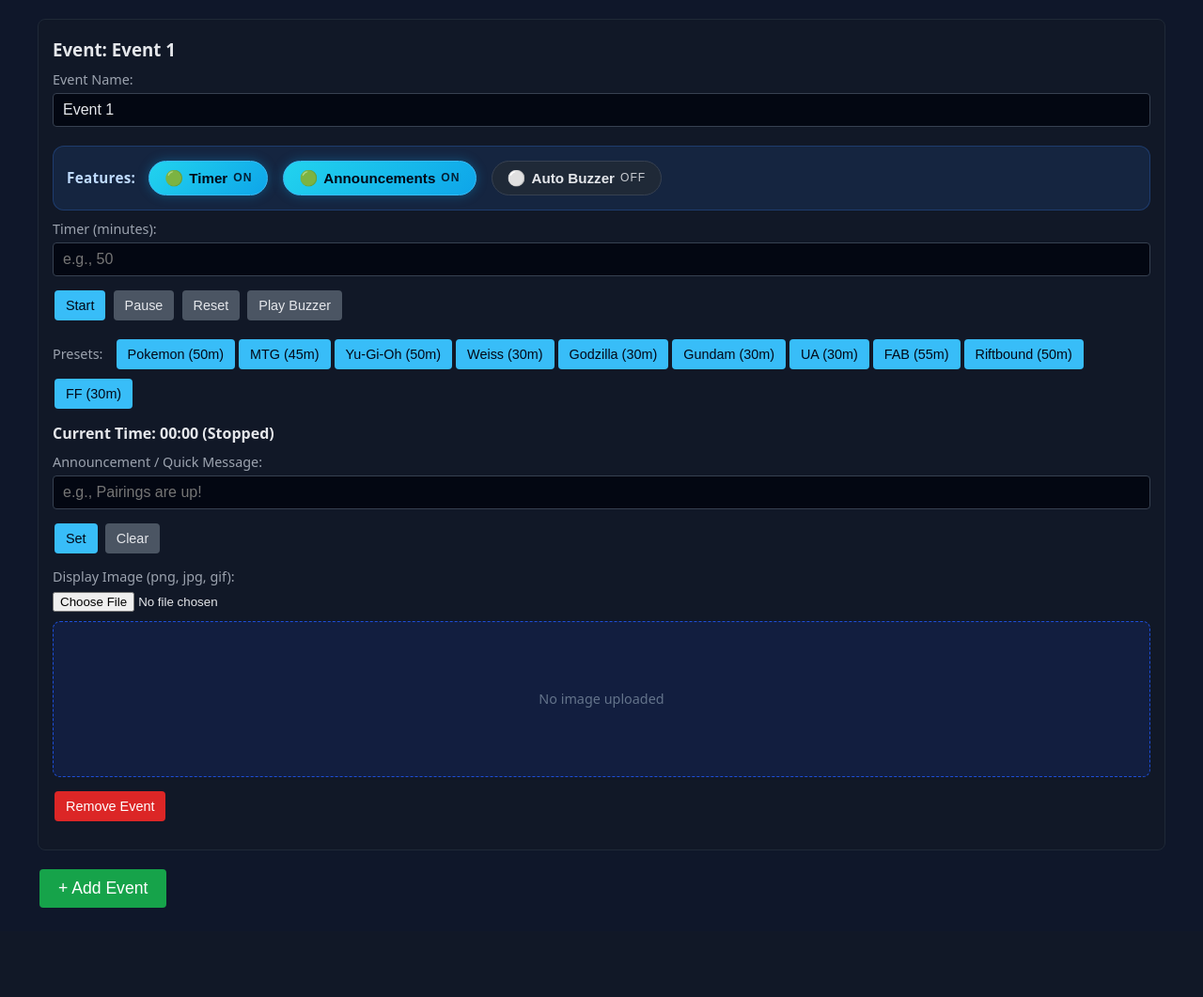
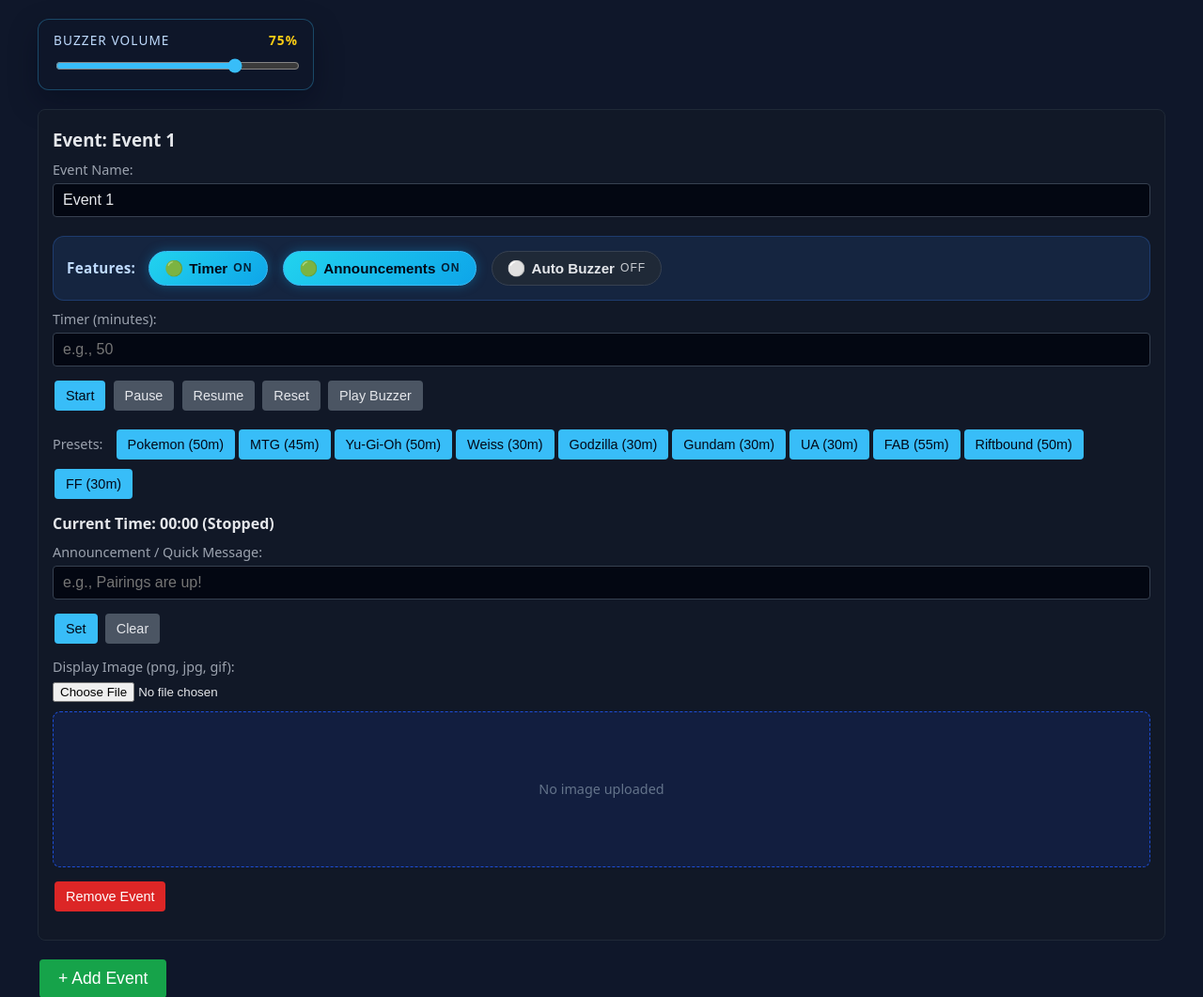
Before and after one commit to BaxterKrug/TimeTwister, a Flask app: page / in a window 1280 px wide. Shown: the part 76-1137 px from the top of the page at 94% size. Before the commit the page ends 1042 px from the top, so only its background shows below. Run offline with Flask 3, Linux system fonts and the light colour scheme.

Commit message:
Changes to be committed: 	modified:   README.md 	modified:   __pycache__/main.cpython-313.pyc 	modified:   main.py 	modified:   templates/control.html 	modified:   templates/display.html

```diff
--- a/main.py
+++ b/main.py
@@ -18,6 +18,7 @@ DEFAULT_FEATURES = {
     "message": True,
     "buzzer": False,
 }
+DEFAULT_BUZZER_VOLUME = 0.75
 
 # ------------ State ------------
 
@@ -29,6 +30,9 @@ state = {
         "mode": None,
         "timestamp": None,
     },
+    "settings": {
+        "buzzer_volume": DEFAULT_BUZZER_VOLUME,
+    },
 }
 
 # ------------ Helpers ------------
@@ -37,14 +41,15 @@ def get_remaining(timer):
     if not timer.get("running") or timer.get("end_ts") is None:
         return timer.get("duration", 0)
     remaining = int(timer["end_ts"] - time.time())
-    return max(0, remaining)
+    return remaining
 
 def format_seconds(sec):
-    m, s = divmod(int(sec), 60)
+    sign = '-' if sec < 0 else ''
+    m, s = divmod(abs(int(sec)), 60)
     h, m = divmod(m, 60)
     if h > 0:
-        return f"{h:02d}:{m:02d}:{s:02d}"
-    return f"{m:02d}:{s:02d}"
+        return f"{sign}{h:02d}:{m:02d}:{s:02d}"
+    return f"{sign}{m:02d}:{s:02d}"
 
 
 def ensure_features(timer):
@@ -113,13 +118,14 @@ def api_state():
         features = ensure_features(t).copy()
         ensure_timer_meta(t)
         remaining = get_remaining(t)
-        if t.get("running") and remaining == 0:
-            t["running"] = False
-            t["duration"] = 0
-            t["end_ts"] = None
-            if features.get("buzzer") and not t.get("auto_buzzer_fired"):
-                trigger_buzzer(tid, mode="auto")
-                t["auto_buzzer_fired"] = True
+        if (
+            t.get("running")
+            and remaining <= 0
+            and features.get("buzzer")
+            and not t.get("auto_buzzer_fired")
+        ):
+            trigger_buzzer(tid, mode="auto")
+            t["auto_buzzer_fired"] = True
         timers_out[tid] = {
             "label": t["label"],
             "end_ts": t["end_ts"],
@@ -127,6 +133,7 @@ def api_state():
             "running": t["running"],
             "message": t["message"],
             "display_remaining": format_seconds(remaining),
+            "overtime": remaining < 0,
             "long_duration": remaining >= 3600,
             "features": features,
             "image_url": t.get("image_url"),
@@ -134,7 +141,21 @@ def api_state():
     return jsonify({
         "timers": timers_out,
         "buzzer": state.get("buzzer", {}),
+        "settings": state.get("settings", {"buzzer_volume": DEFAULT_BUZZER_VOLUME}),
     })
+
+
+@app.route("/api/settings/buzzer-volume", methods=["POST"])
+def api_set_buzzer_volume():
+    data = request.get_json(force=True)
+    try:
+        volume = float(data.get("volume"))
+    except (TypeError, ValueError):
+        return jsonify({"error": "Invalid volume"}), 400
+    volume = max(0.0, min(1.0, volume))
+    settings = state.setdefault("settings", {})
+    settings["buzzer_volume"] = volume
+    return jsonify({"ok": True, "settings": settings})
 
 @app.route("/api/timers/add", methods=["POST"])
 def add_timer():
@@ -192,6 +213,20 @@ def api_timer_stop(tid):
         state["timers"][tid]["end_ts"] = None
         state["timers"][tid]["running"] = False
     return jsonify({"ok": True})
+
+
+@app.route("/api/timer/<tid>/resume", methods=["POST"])
+def api_timer_resume(tid):
+    timer = state["timers"].get(tid)
+    if not timer:
+        return jsonify({"error": "Timer not found"}), 404
+    if timer.get("running"):
+        return jsonify({"error": "Timer already running"}), 400
+    remaining = timer.get("duration", 0)
+    timer["end_ts"] = time.time() + remaining
+    timer["running"] = True
+    return jsonify({"ok": True})
+
 
 @app.route("/api/timer/<tid>/reset", methods=["POST"])
 def api_timer_reset(tid):
--- a/templates/control.html
+++ b/templates/control.html
@@ -110,6 +110,40 @@
       border-color: #60a5fa;
     }
     .row.muted { color: #9ca3af; font-size: 0.85em; }
+    .global-controls {
+      display: flex;
+      justify-content: flex-start;
+      gap: 24px;
+      margin-bottom: 20px;
+      flex-wrap: wrap;
+    }
+    .volume-control {
+      background: rgba(15, 23, 42, 0.85);
+      border: 1px solid rgba(56, 189, 248, 0.3);
+      border-radius: 12px;
+      padding: 12px 16px;
+      min-width: 260px;
+      box-shadow: 0 12px 30px rgba(2, 6, 23, 0.35);
+    }
+    .volume-labels {
+      display: flex;
+      justify-content: space-between;
+      align-items: center;
+      margin-bottom: 8px;
+      text-transform: uppercase;
+      font-size: 0.85em;
+      letter-spacing: 0.08em;
+      color: #bfdbfe;
+    }
+    .volume-labels .value {
+      font-weight: 700;
+      color: #facc15;
+    }
+    #volume-slider {
+      width: 100%;
+      accent-color: #38bdf8;
+      cursor: pointer;
+    }
   </style>
 </head>
 <body>
@@ -118,12 +152,23 @@
         <h1>Event Control Panel</h1>
         <a href="/display" target="_blank">Go to Display</a>
     </div>
+  <div class="global-controls">
+    <div class="volume-control">
+      <div class="volume-labels">
+        <span class="label">Buzzer Volume</span>
+        <span id="volume-value" class="value">75%</span>
+      </div>
+      <input type="range" min="0" max="100" step="1" id="volume-slider">
+    </div>
+  </div>
     <div id="event-configs" class="event-configs"></div>
     <button id="add-event" onclick="addEvent()">+ Add Event</button>
 </div>
 
 <script>
-let state = { timers: {} };
+const DEFAULT_VOLUME = 0.75;
+let state = { timers: {}, settings: { buzzer_volume: DEFAULT_VOLUME } };
+let isAdjustingVolume = false;
 const PRESETS = [
   { label: 'Pokemon', minutes: 50 },
   { label: 'MTG', minutes: 45 },
@@ -163,7 +208,12 @@ function fetchState() {
   return fetch('/api/state')
     .then(r => r.json())
     .then(data => {
-      state = data;
+      state = data || {};
+      state.timers = state.timers || {};
+      const volume = state.settings && typeof state.settings.buzzer_volume === 'number'
+        ? state.settings.buzzer_volume
+        : DEFAULT_VOLUME;
+      state.settings = Object.assign({}, state.settings, { buzzer_volume: volume });
       render();
     });
 }
@@ -171,6 +221,7 @@ function fetchState() {
 function render() {
   const container = document.getElementById('event-configs');
   const ids = Object.keys(state.timers);
+  syncVolumeControls();
 
   if (ids.length === 0) {
     addEvent();
@@ -234,6 +285,7 @@ function createEventCard(id) {
         <input type="number" id="min_${id}" placeholder="e.g., 50" min="0" onfocus="stopFetching()" onblur="startFetching()">
         <button onclick="startTimer(${id})">Start</button>
         <button class="secondary" onclick="stopTimer(${id})">Pause</button>
+        <button class="secondary" onclick="resumeTimer(${id})">Resume</button>
         <button class="secondary" onclick="resetTimer(${id})">Reset</button>
         <button class="secondary" onclick="playBuzzer(${id})">Play Buzzer</button>
       </div>
@@ -437,6 +489,10 @@ function stopTimer(id) {
   post('/api/timer/' + id + '/stop');
 }
 
+function resumeTimer(id) {
+  post('/api/timer/' + id + '/resume');
+}
+
 function resetTimer(id) {
   post('/api/timer/' + id + '/reset');
 }
@@ -494,6 +550,68 @@ function clearImage(id) {
     .finally(() => startFetching());
 }
 
+function getBuzzerVolume() {
+  const volume = state.settings && typeof state.settings.buzzer_volume === 'number'
+    ? state.settings.buzzer_volume
+    : DEFAULT_VOLUME;
+  return Math.min(1, Math.max(0, volume));
+}
+
+function syncVolumeControls() {
+  const slider = document.getElementById('volume-slider');
+  if (!slider) {
+    return;
+  }
+  const pct = Math.round(getBuzzerVolume() * 100);
+  if (!isAdjustingVolume) {
+    slider.value = pct;
+  }
+  updateVolumeReadout(slider.value || pct);
+}
+
+function handleVolumeInput(event) {
+  isAdjustingVolume = true;
+  updateVolumeReadout(event.target.value);
+}
+
+function handleVolumeCommit(event) {
+  isAdjustingVolume = false;
+  const pct = Number(event.target.value);
+  updateVolumeReadout(pct);
+  setBuzzerVolume(pct / 100);
+}
+
+function updateVolumeReadout(value) {
+  const label = document.getElementById('volume-value');
+  if (!label) {
+    return;
+  }
+  const clamped = Math.max(0, Math.min(100, Math.round(value)));
+  label.textContent = clamped + '%';
+}
+
+function setBuzzerVolume(volume) {
+  post('/api/settings/buzzer-volume', {volume});
+}
+
+function initVolumeControls() {
+  const slider = document.getElementById('volume-slider');
+  if (!slider) {
+    return;
+  }
+  slider.value = Math.round(DEFAULT_VOLUME * 100);
+  updateVolumeReadout(slider.value);
+  slider.addEventListener('input', handleVolumeInput);
+  slider.addEventListener('change', handleVolumeCommit);
+  slider.addEventListener('pointerup', () => { isAdjustingVolume = false; });
+  slider.addEventListener('keyup', (event) => {
+    if (event.key === 'Enter' || event.key === ' ' || event.key === 'Tab') {
+      isAdjustingVolume = false;
+    }
+  });
+}
+
+initVolumeControls();
 startFetching();
 fetchState();
 </script>
```
Also changed, not shown: templates/display.html (+48 -16 lines), README.md.
